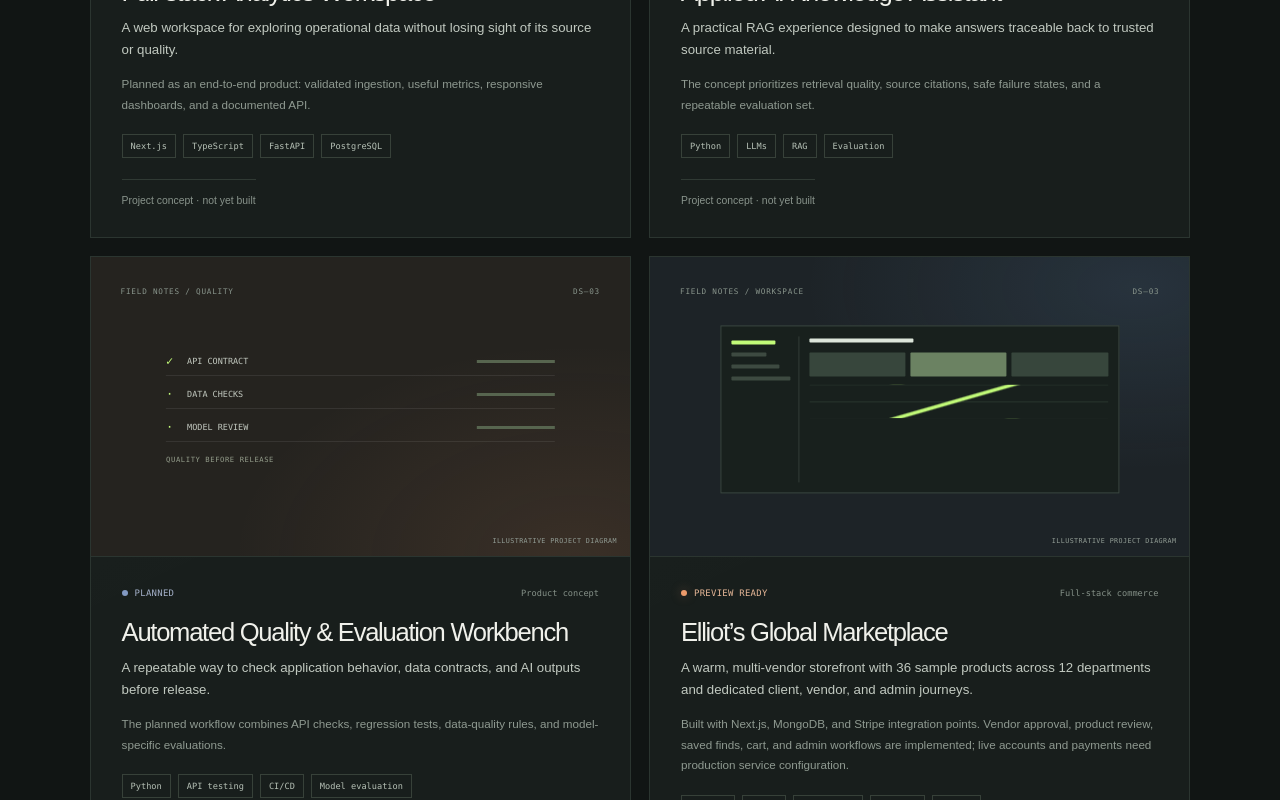
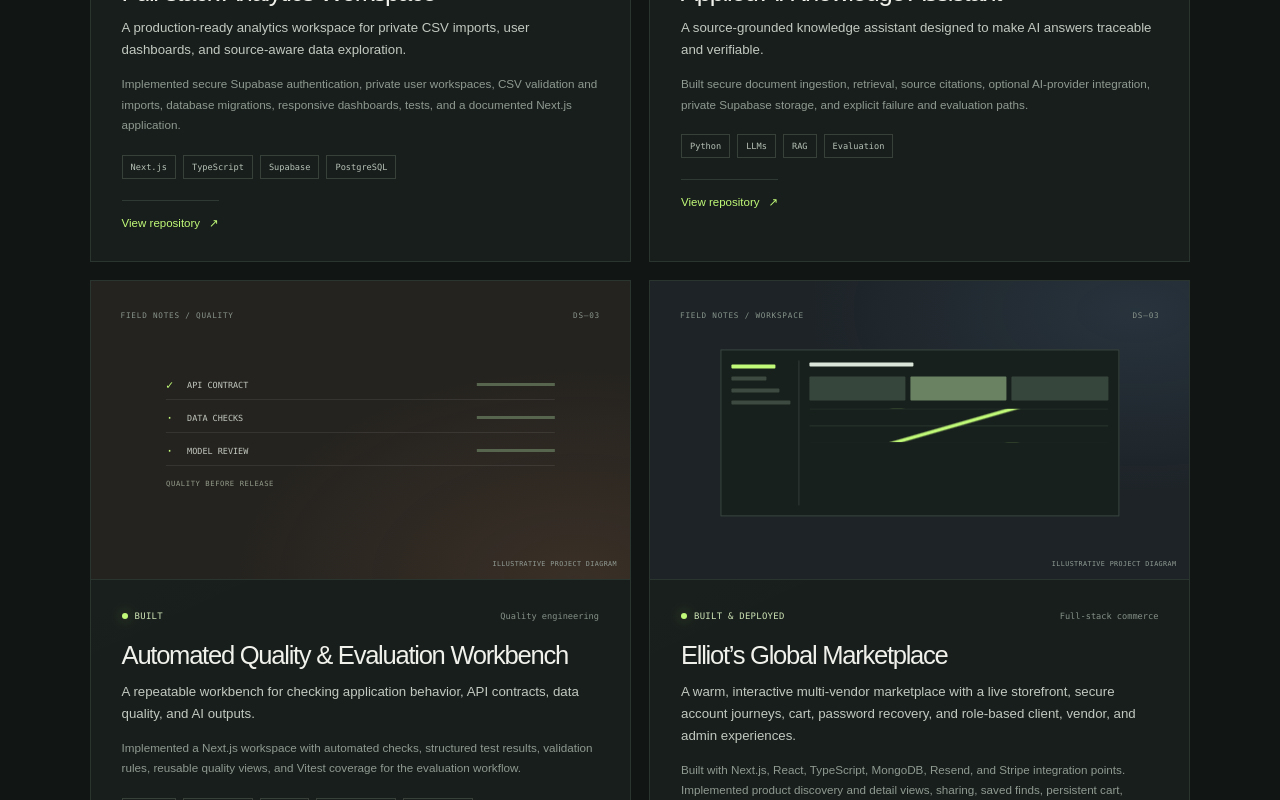
Before and after one commit to Cheseny1996/cheseny1996.github.io, a Next.js app: page / in a window 1280 px wide. Shown: the part 3540-4340 px from the top of the page. Built offline with nearby package versions, Linux system fonts and the light colour scheme.

Commit message:
Update portfolio with completed projects

```diff
--- a/src/app/page.js
+++ b/src/app/page.js
@@ -60,53 +60,56 @@ const projects = [
   },
   {
     number: "05",
-    status: "Planned",
-    statusType: "planned",
+    status: "Built",
+    statusType: "built",
     title: "Full-stack Analytics Workspace",
-    category: "Product concept",
+    category: "Analytics product",
     summary:
-      "A web workspace for exploring operational data without losing sight of its source or quality.",
+      "A production-ready analytics workspace for private CSV imports, user dashboards, and source-aware data exploration.",
     approach:
-      "Planned as an end-to-end product: validated ingestion, useful metrics, responsive dashboards, and a documented API.",
-    stack: ["Next.js", "TypeScript", "FastAPI", "PostgreSQL"],
+      "Implemented secure Supabase authentication, private user workspaces, CSV validation and imports, database migrations, responsive dashboards, tests, and a documented Next.js application.",
+    stack: ["Next.js", "TypeScript", "Supabase", "PostgreSQL"],
     visual: "workspace",
+    repository: "https://github.com/Cheseny1996/analytics-workspace",
   },
   {
     number: "06",
-    status: "Planned",
-    statusType: "planned",
+    status: "Built",
+    statusType: "built",
     title: "Applied AI Knowledge Assistant",
-    category: "Product concept",
+    category: "AI product",
     summary:
-      "A practical RAG experience designed to make answers traceable back to trusted source material.",
+      "A source-grounded knowledge assistant designed to make AI answers traceable and verifiable.",
     approach:
-      "The concept prioritizes retrieval quality, source citations, safe failure states, and a repeatable evaluation set.",
+      "Built secure document ingestion, retrieval, source citations, optional AI-provider integration, private Supabase storage, and explicit failure and evaluation paths.",
     stack: ["Python", "LLMs", "RAG", "Evaluation"],
     visual: "knowledge",
+    repository: "https://github.com/Cheseny1996/applied-ai-knowledge-assistant",
   },
   {
     number: "07",
-    status: "Planned",
-    statusType: "planned",
+    status: "Built",
+    statusType: "built",
     title: "Automated Quality & Evaluation Workbench",
-    category: "Product concept",
+    category: "Quality engineering",
     summary:
-      "A repeatable way to check application behavior, data contracts, and AI outputs before release.",
+      "A repeatable workbench for checking application behavior, API contracts, data quality, and AI outputs.",
     approach:
-      "The planned workflow combines API checks, regression tests, data-quality rules, and model-specific evaluations.",
-    stack: ["Python", "API testing", "CI/CD", "Model evaluation"],
+      "Implemented a Next.js workspace with automated checks, structured test results, validation rules, reusable quality views, and Vitest coverage for the evaluation workflow.",
+    stack: ["Next.js", "TypeScript", "Vitest", "Data quality", "Evaluation"],
     visual: "quality",
+    repository: "https://github.com/Cheseny1996/quality-evaluation-workbench",
   },
   {
     number: "08",
-    status: "Preview ready",
-    statusType: "prototype",
+    status: "Built & deployed",
+    statusType: "built",
     title: "Elliot’s Global Marketplace",
     category: "Full-stack commerce",
     summary:
-      "A warm, multi-vendor storefront with 36 sample products across 12 departments and dedicated client, vendor, and admin journeys.",
+      "A warm, interactive multi-vendor marketplace with a live storefront, secure account journeys, cart, password recovery, and role-based client, vendor, and admin experiences.",
     approach:
-      "Built with Next.js, MongoDB, and Stripe integration points. Vendor approval, product review, saved finds, cart, and admin workflows are implemented; live accounts and payments need production service configuration.",
+      "Built with Next.js, React, TypeScript, MongoDB, Resend, and Stripe integration points. Implemented product discovery and detail views, sharing, saved finds, persistent cart, secure registration, email-based password reset, seller applications and approvals, product review, order flows, an original responsive logo, and production deployment on GitHub and Vercel.",
     stack: ["Next.js", "React", "TypeScript", "MongoDB", "Stripe"],
     visual: "workspace",
     repository: "https://github.com/Cheseny1996/elliotsglobal-marketplace",
```
